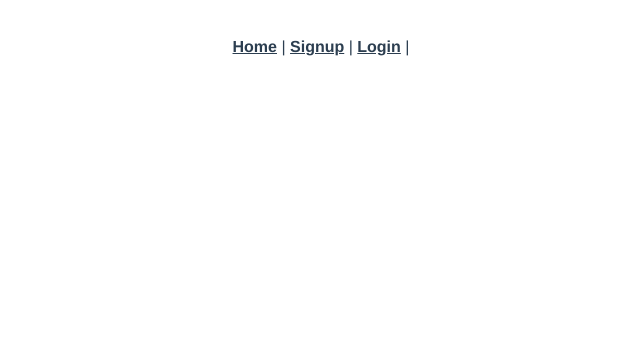
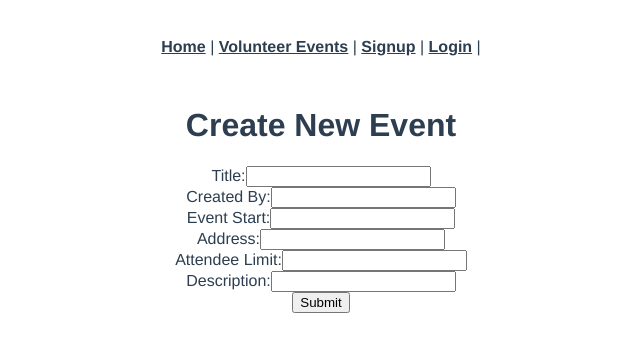
Before and after one commit to sun-shin/stake-vue, a Vue app: page /events/new in a window 1280 px wide. Shown: the top 352 px of the page, without its empty margins (319-959 px from the left). Built offline with nearby package versions, Linux system fonts and the light colour scheme.

Commit message:
basic event views created(minor bugs)

```diff
--- a/src/App.vue
+++ b/src/App.vue
@@ -2,6 +2,13 @@
   <div id="app">
     <div id="nav">
       <router-link to="/">Home</router-link> |
+      <router-link to="/events">Volunteer Events</router-link> |
+      <span v-if="loggedIn()">
+        <router-link to="/events/new">Create Event</router-link> |
+      </span>
+      <span v-if="loggedIn()">
+        <router-link to="/user/:id">MyAccount</router-link> |
+      </span>
       <span v-if="!loggedIn()">
         <router-link to="/signup">Signup</router-link> |
       </span>
@@ -9,10 +16,10 @@
         <router-link to="/login">Login</router-link> |
       </span>
       <span v-if="loggedIn()">
-        <router-link to="/logout">Logout</router-link> |
+        <router-link to="/logout">Logout</router-link>
       </span>
     </div>
-    <router-view/>
+    <router-view />
   </div>
 </template>
 
@@ -24,7 +31,7 @@ export default {
     loggedIn: function() {
       return localStorage.getItem("jwt");
     },
-  }
+  },
 };
 </script>
 
--- a/src/router/index.js
+++ b/src/router/index.js
@@ -1,38 +1,62 @@
-import Vue from 'vue'
-import VueRouter from 'vue-router'
-import Home from '../views/Home.vue'
+import Vue from "vue";
+import VueRouter from "vue-router";
+import Home from "../views/Home.vue";
+import EventsIndex from "../views/EventsIndex.vue";
+import EventsNew from "../views/EventsNew.vue";
+import EventsEdit from "../views/EventsEdit.vue";
+import EventsShow from "../views/EventsShow.vue";
 import Signup from "../views/Signup.vue";
 import Login from "../views/Login.vue";
 import Logout from "../views/Logout.vue";
-Vue.use(VueRouter)
+Vue.use(VueRouter);
 
 const routes = [
   {
-    path: '/',
-    name: 'Home',
-    component: Home
+    path: "/",
+    name: "Home",
+    component: Home,
   },
   {
-    path: '/signup',
-    name: 'signup',
-    component: Signup
+    path: "/signup",
+    name: "signup",
+    component: Signup,
   },
   {
-    path: '/login',
-    name: 'login',
-    component: Login
+    path: "/login",
+    name: "login",
+    component: Login,
   },
   {
-    path: '/logout',
-    name: 'logout',
-    component: Logout
+    path: "/logout",
+    name: "logout",
+    component: Logout,
   },
-]
+  {
+    path: "/events",
+    name: "events-index",
+    component: EventsIndex,
+  },
+  {
+    path: "/events/new",
+    name: "events-new",
+    component: EventsNew,
+  },
+  {
+    path: "/events/:id/edit",
+    name: "events-edit",
+    component: EventsEdit,
+  },
+  {
+    path: "/events/:id",
+    name: "events-show",
+    component: EventsShow,
+  },
+];
 
 const router = new VueRouter({
-  mode: 'history',
+  mode: "history",
   base: process.env.BASE_URL,
-  routes
-})
+  routes,
+});
 
-export default router
+export default router;
--- /dev/null
+++ b/src/views/EventsEdit.vue
@@ -0,0 +1,88 @@
+<template>
+  <div class="events-edit">
+    <h1>Edit Event</h1>
+
+    <form v-on:submit.prevent="updateEvent()">
+      <ul>
+        <li class="text-danger" v-for="error in errors">{{ error }}</li>
+      </ul>
+      <div class="form-group">
+        <label>Title:</label>
+        <input type="text" class="form-control" v-model="title" />
+      </div>
+      <div class="form-group">
+        <label>Created By:</label>
+        <input type="text" class="form-control" v-model="createdBy" />
+      </div>
+      <div class="form-group">
+        <label>Event Start:</label>
+        <input type="text" class="form-control" v-model="eventStart" />
+      </div>
+      <div class="form-group">
+        <label>Address:</label>
+        <input type="text" class="form-control" v-model="address" />
+      </div>
+      <!-- <div class="form-group">
+        <label>Tag(s):</label>
+        <input type="text" class="form-control" v-model="tags" />
+      </div> -->
+      <div class="form-group">
+        <label>Attendee Limit:</label>
+        <input type="number" class="form-control" v-model="attendeeLimit" />
+      </div>
+      <div class="form-group">
+        <label>Description:</label>
+        <input type="text" class="form-control" v-model="description" />
+      </div>
+      <input type="submit" class="btn btn-primary" value="Submit" />
+    </form>
+    <button v-on:click="destroyEvent()">Delete Event</button>
+  </div>
+</template>
+
+<script>
+import axios from "axios";
+export default {
+  data: function() {
+    return {
+      event: {},
+      errors: [],
+    };
+  },
+  created: function() {
+    axios.get(`/api/events/${this.$route.params.id}`).then((response) => {
+      console.log(response.data);
+      this.event = response.data;
+    });
+  },
+  methods: {
+    updateEvent: function() {
+      var params = {
+        title: this.event.title,
+        created_by: this.event.createdBy,
+        event_start: this.event.eventStart,
+        address: this.event.address,
+        // tags: this.event.tags,
+        attendee_limit: this.event.attendeeLimit,
+        description: this.event.description,
+      };
+      axios
+        .patch(`/api/events/${this.event.id}`, params)
+        .then((response) => {
+          this.$router.push(`/events/${this.event.id}`);
+        })
+        .catch((error) => {
+          this.errors = error.response.data.errors;
+        });
+    },
+    destroyEvent: function() {
+      if (confirm("Are you sure you want to delete this event?")) {
+        axios.delete(`/api/events/${this.event.id}`).then((response) => {
+          console.log("Event Successfully Deleted", response.data);
+          this.$router.push("/events");
+        });
+      }
+    },
+  },
+};
+</script>
--- /dev/null
+++ b/src/views/EventsIndex.vue
@@ -0,0 +1,39 @@
+<template>
+  <div class="events-index">
+    <div v-for="event in events">
+      <h2>Title: {{ event.title }}</h2>
+      <p>Event ID: {{ event.id }}</p>
+      <p>Created By: {{ event.created_by }}</p>
+      <p>Event Start: {{ event.event_start }}</p>
+      <p>Duration: {{ event.duration }}</p>
+      <p>Address: {{ event.address }}</p>
+      <p>Description: {{ event.description }}</p>
+      <p>{{ event.tags }}</p>
+      <router-link :to="`/events/${event.id}`">More Info</router-link>
+    </div>
+  </div>
+</template>
+
+<style></style>
+
+<script>
+import axios from "axios";
+export default {
+  data: function() {
+    return {
+      events: [],
+    };
+  },
+  created: function() {
+    this.indexEvents();
+  },
+  methods: {
+    indexEvents: function() {
+      axios.get("/api/events").then((response) => {
+        console.log(response.data);
+        this.events = response.data;
+      });
+    },
+  },
+};
+</script>
--- /dev/null
+++ b/src/views/EventsNew.vue
@@ -0,0 +1,78 @@
+<template>
+  <div class="events-new">
+    <h1>Create New Event</h1>
+
+    <form v-on:submit.prevent="createEvent()">
+      <ul>
+        <li class="text-danger" v-for="error in errors">{{ error }}</li>
+      </ul>
+      <div class="form-group">
+        <label>Title:</label>
+        <input type="text" class="form-control" v-model="title" />
+      </div>
+      <div class="form-group">
+        <label>Created By:</label>
+        <input type="text" class="form-control" v-model="createdBy" />
+      </div>
+      <div class="form-group">
+        <label>Event Start:</label>
+        <input type="text" class="form-control" v-model="eventStart" />
+      </div>
+      <div class="form-group">
+        <label>Address:</label>
+        <input type="text" class="form-control" v-model="address" />
+      </div>
+      <!-- <div class="form-group">
+        <label>Tag(s):</label>
+        <input type="text" class="form-control" v-model="tags" />
+      </div> -->
+      <div class="form-group">
+        <label>Attendee Limit:</label>
+        <input type="number" class="form-control" v-model="attendeeLimit" />
+      </div>
+      <div class="form-group">
+        <label>Description:</label>
+        <input type="text" class="form-control" v-model="description" />
+      </div>
+      <input type="submit" class="btn btn-primary" value="Submit" />
+    </form>
+  </div>
+</template>
+
+<script>
+import axios from "axios";
+export default {
+  data: function() {
+    return {
+      title: "",
+      createdBy: "",
+      eventStart: "",
+      address: "",
+      // tags: "",
+      attendeeLimit: "",
+      description: "",
+    };
+  },
+  methods: {
+    createEvent: function() {
+      var params = {
+        title: this.title,
+        created_by: this.createdBy,
+        event_start: this.eventStart,
+        address: this.address,
+        // tags: this.tags,
+        attendee_limit: this.attendeeLimit,
+        description: this.description,
+      };
+      axios
+        .post("/api/events", params)
+        .then((response) => {
+          this.$router.push("/events");
+        })
+        .catch((error) => {
+          this.errors = error.response.data.errors;
+        });
+    },
+  },
+};
+</script>
--- /dev/null
+++ b/src/views/EventsShow.vue
@@ -0,0 +1,40 @@
+<template>
+  <div class="events-show">
+    <h1>Event Info</h1>
+
+    <h2>Title: {{ event.title }}</h2>
+    <br />
+    <p>Created By: {{ event.createdBy }}</p>
+    <br />
+    <p>Event Start: {{ event.eventStart }}</p>
+    <br />
+    <p>Address: {{ event.address }}</p>
+    <br />
+    <!-- <p>Tag(s): {{ event.tags }}</p><br> -->
+    <p>Attendee Limit: {{ event.attendeLimit }}</p>
+    <br />
+    <p>Description: {{ event.description }}</p>
+    <br />
+  </div>
+</template>
+
+<style></style>
+
+<script>
+import axios from "axios";
+export default {
+  data: function() {
+    return {
+      event: {},
+    };
+  },
+  created: function() {
+    console.log(this.$route.params.id);
+    axios.get(`/api/events/${this.$route.params.id}`).then((response) => {
+      console.log(response.data);
+      this.event = response.data;
+    });
+  },
+  methods: {},
+};
+</script>
```
Lines whose indentation alone changed are shown as unchanged.
